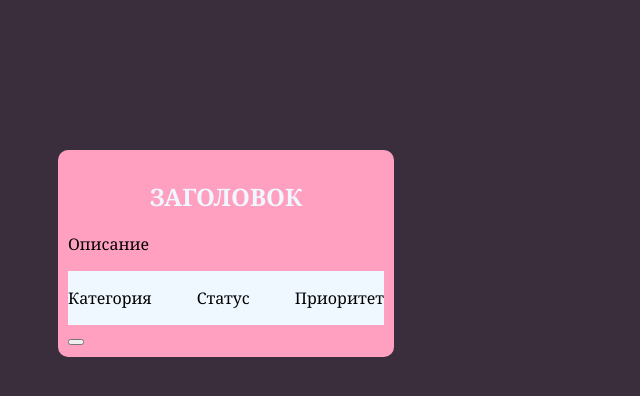
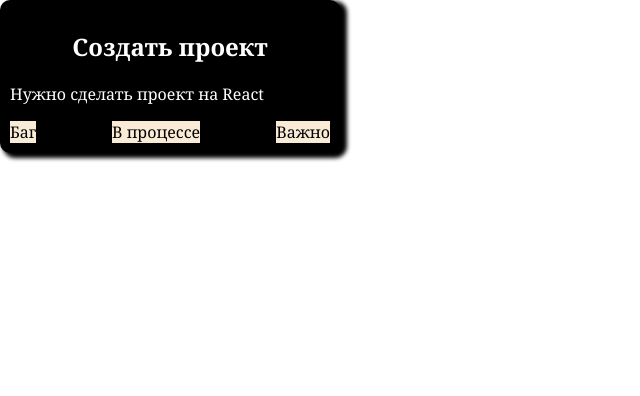
Before and after one commit to sharbeatz/task-manager, a React (Vite) app: page / in a window 1280 px wide. Shown: the top 396 px of the page, without its empty margins (0-640 px from the left). Built offline with nearby package versions, Linux system fonts and the light colour scheme.

Commit message:
Сделана карточка

```diff
--- a/src/components/TaskItem/TaskItem.module.css
+++ b/src/components/TaskItem/TaskItem.module.css
@@ -1,31 +1,42 @@
 body {
     font-family: Cambria, Cochin, Georgia, Times, 'Times New Roman', serif;
-    background-color: #3A2E3D;
+    background-color: #FFFFFF;
+    margin: 0;
+    padding: 0;
 }
 
 
 .card {
-    background-color: #FFA0C0;
+    background-color: #000000;
     max-width: 25%;
     padding: 10px;
-    margin-left: 50px;
-    margin-top: 150px;
     border-radius: 10px;
+    box-shadow: 5px 3px 4px 2px black;
 }
 
 .cardInfo {
     display: flex;
     justify-content: space-between;
     width: 100%;
-    background-color: aliceblue;
+
+    margin: 0;
 }
 
-.category .status .priority {
+.cardInfo p {
+    margin: 0;
+    background-color:antiquewhite;
+}
 
+.category {
+    padding: 0;
 }
 
 
 .cardTittle {
     text-align: center;
-    color:aliceblue;
+    color: #FFFFFF;
 }
+
+.cardDescription {
+    color: #FFFFFF;
+}
--- a/src/components/TaskItem/TaskItem.tsx
+++ b/src/components/TaskItem/TaskItem.tsx
@@ -3,14 +3,13 @@ import styles from "./TaskItem.module.css";
 export const TaskItem = () => {
   return (
     <div className={styles.card}>
-      <h2 className={styles.cardTittle}>ЗАГОЛОВОК</h2>
-      <p className={styles.cardDescription}>Описание</p>
+      <h2 className={styles.cardTittle}>Создать проект</h2>
+      <p className={styles.cardDescription}>Нужно сделать проект на React</p>
       <div className={styles.cardInfo}>
-        <p className={styles.category}>Категория</p>
-        <p className={styles.status}>Статус</p>
-        <p className={styles.priority}>Приоритет</p>
+        <p className={styles.category}>Баг</p>
+        <p className={styles.status}>В процессе</p>
+        <p className={styles.priority}>Важно</p>
       </div>
-     <button className = {styles.cardButton}></button>
     </div>
   )
 }
```
